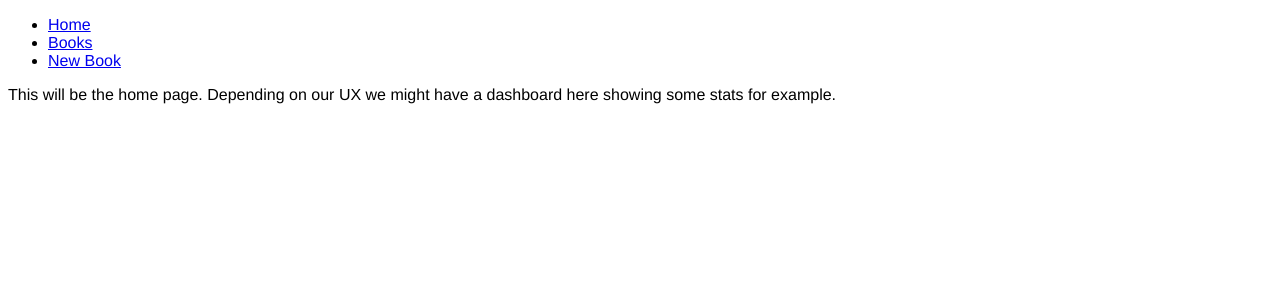
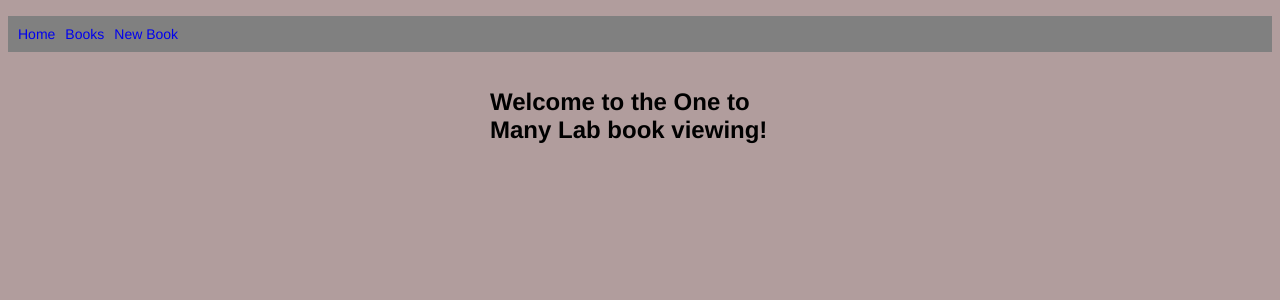
Before and after one commit to Mitchell-McShane/one_to_many_hw_lab, a Flask app: page / in a window 1280 px wide. Shown: the top 300 px of the page. Run offline with Flask 2, Linux system fonts and the light colour scheme.

Commit message:
added css

```diff
--- a/static/style.css
+++ b/static/style.css
@@ -1,3 +1,92 @@
 body{
   font-family: "Helvetica", arial, sans-serif; font-size: 16px;
+  background-color: rgb(177, 157, 157);
 }
+
+.book {
+  border: 1px solid #ccc;
+  width: 300px;
+  min-height: 68px;
+  padding: 10px;
+  display: flex;
+  line-height: 18px;
+  margin-bottom: 10px;
+}
+
+.name {
+  font-weight: bold;
+  margin-bottom: 0.5em;
+  margin-right: 0.3em;
+}
+
+.publisher{
+  color: #8899a6;
+  font-size: 13px;
+  margin-left: 20px;
+}
+
+.buttons {
+  margin-top: 10px;
+  margin-left: 2px;
+  font-size: 1.4em;
+  color: #aab8c2;
+}
+
+.buttons i {
+  width: 80px;
+}
+
+input, select, button {
+  font-size: 100%;
+  width : 100%;
+  padding: 10px;
+  margin: 10px;
+  box-sizing: border-box;
+}
+
+.trash-button{
+  display: contents;
+  font-size: 65%;
+}
+
+
+.delete-form{
+  display: inline;
+}
+
+.menu{
+  display: flex;
+  padding: 10px;
+  background-color: grey;
+  color: white;
+}
+
+.menu li a{
+  text-decoration: none;
+}
+
+.menu li a:visited{
+  color: white;
+}
+
+.menu li{
+  padding-right: 10px;
+  list-style: none;
+  color: white;
+  font-family: "Helvetica", arial, sans-serif; font-size: 14px;
+}
+
+.container{
+  display: flex;
+  flex-wrap: wrap;
+  width: 300px;
+  margin: 0 auto;
+}
+
+#home-image {
+  width:100vw;
+  height:100vh;
+  background-image: url('images/library.jpg');
+  background-repeat: no-repeat;
+  background-size: cover;
+}
--- a/templates/base.html
+++ b/templates/base.html
@@ -4,6 +4,7 @@
   <meta charset="UTF-8">
   <meta name="viewport" content="width=device-width, initial-scale=1.0">
   <meta http-equiv="X-UA-Compatible" content="ie=edge">
+  <link rel="stylesheet" href="https://stackpath.bootstrapcdn.com/font-awesome/4.7.0/css/font-awesome.min.css" crossorigin="anonymous">
   <link rel="stylesheet" href="{{ url_for('static', filename='style.css') }}">
   <title>My Book List</title>
 </head>
--- a/templates/books/new.html
+++ b/templates/books/new.html
@@ -1,7 +1,7 @@
 {%  extends "base.html" %}
 
 {% block content %}
-<!-- form -->
+
 <form action="/books" method="post">
     <div>
         <label for="title"> Title:</label>
--- a/templates/index.html
+++ b/templates/index.html
@@ -1,4 +1,7 @@
 {% extends "base.html" %}
 {% block content %}
-This will be the home page. Depending on our UX we might have a dashboard here showing some stats for example.
+<div class="welcome">
+    <h2>Welcome to the One to Many Lab book viewing!</h2>
+
+</div>
 {% endblock %}
```
Also changed, not shown: 1 other file.
